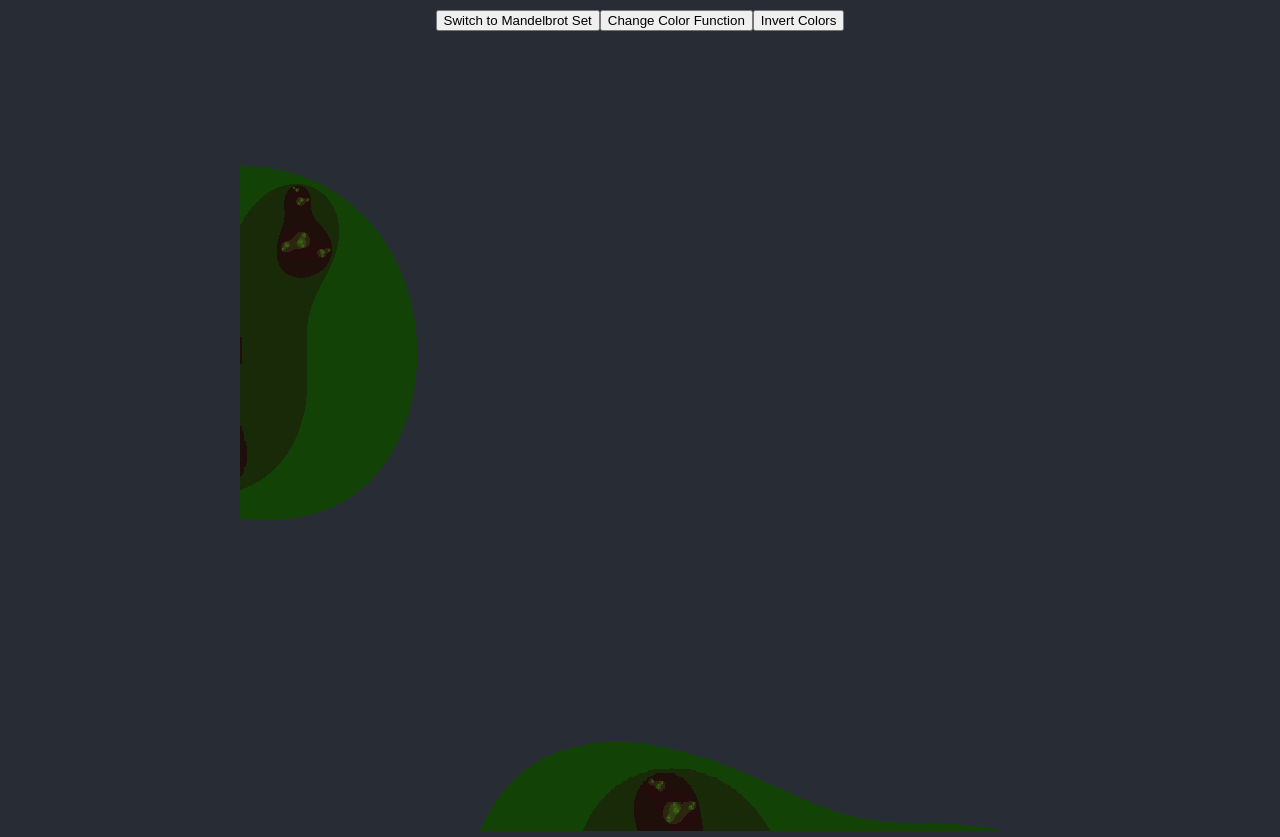
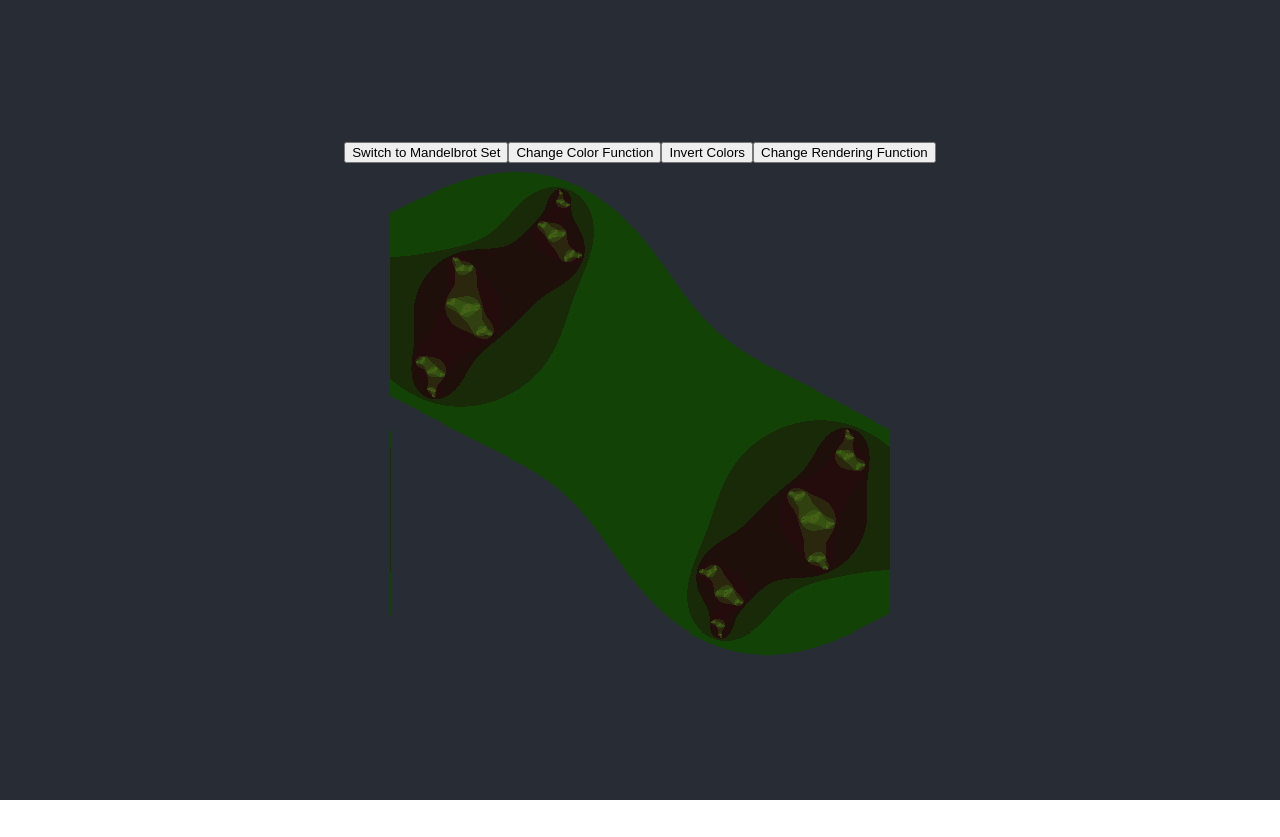
Before and after one commit to will-murray/Portfolio-Website, a React (Create React App) app: page / in a window 1280 px wide. After the commit the page ends 800 px from the top, so only its background shows below. Built offline with nearby package versions, Linux system fonts and the light colour scheme.

Commit message:
added change rendering function btn

```diff
--- a/package.json
+++ b/package.json
@@ -8,7 +8,9 @@
     "@testing-library/react": "^16.3.0",
     "@testing-library/user-event": "^13.5.0",
     "react": "^19.2.3",
+    "react-dev-tools": "^0.0.1",
     "react-dom": "^19.2.3",
+    "react-range-slider-input": "^3.3.2",
     "react-scripts": "5.0.1",
     "web-vitals": "^2.1.4"
   },
--- a/src/App.js
+++ b/src/App.js
@@ -10,8 +10,7 @@ function App() {
         <FractalApp/>
 
       </header>
-      <body className="App-body">
-      </body>
+
     </div>
   );
 }
--- a/src/fractalLIB/FractalCanvas.js
+++ b/src/fractalLIB/FractalCanvas.js
@@ -1,25 +1,25 @@
 import { useRef, useState, useEffect } from "react";
 import Complex from "./Complex.js";
 import * as Conversion from "./Conversion.js";
-import selectFunction from "./functionSet.js";
 import { ColoringFunctionManager } from "./ColoringFunctionManager.js";
+import { RenderingFunctionManager } from "./RenderingFunctionManager.js";
 
-function FractalCanvas({mode,coloringFunctionManager,redraw,setRedraw}) {
+function FractalCanvas(
+  {mode,coloringFunctionManager,redraw,setRedraw, maxSeqLength, renderingFunctionManager}
+) {
   // Canvas level params
   const canvasRef = useRef(null);
-  const MAXSEQLENGTH = 200;
-  const size = 800;
+  const size = 500;
   const span = 1;
-  const origin = [0.5, 0.5];
+  const origin = [0, 0];
   const inc = span / size;
-  const fns = useRef(selectFunction(0));
+
 
   const [cursX,setCursx] = useState(0);
   const [cursY,setCursy] = useState(0);
   //Coloring functions manager - this needs to be shared with the 3D colorwave visualizer
 
   const linearIndex = (x, y) => y * size * 4 + 4 * x;
-
   const juliaSet = (x, y) => {
 
     setCursx(x);
@@ -39,7 +39,7 @@ function FractalCanvas({mode,coloringFunctionManager,redraw,setRedraw}) {
         let result = sequenceLengthIter(z, c, 0);
         let px = Conversion.complexToPixels(i, j, span, size, origin);
 
-        if (result < MAXSEQLENGTH) {
+        if (result < maxSeqLength) {
           let col = coloringFunctionManager.current.eval(result);
           let a = 255;
           let l1 = linearIndex(px[0], px[1]);
@@ -84,7 +84,7 @@ function FractalCanvas({mode,coloringFunctionManager,redraw,setRedraw}) {
         let c = new Complex(i, j);
         let result = sequenceLengthIter(new Complex(0, 0), c, 0);
 
-        if (result != MAXSEQLENGTH) {
+        if (result !== maxSeqLength) {
           let px = Conversion.complexToPixels(i, j, span, size, origin);
           let k = linearIndex(px[0], px[1]);
 
@@ -101,18 +101,19 @@ function FractalCanvas({mode,coloringFunctionManager,redraw,setRedraw}) {
   };
 
   const sequenceLengthIter = (z, c, iteration) => {
-    while (z.magnitude() < 2 && iteration < MAXSEQLENGTH) {
-      fns.current(z);
+    while (z.magnitude() < 2 && iteration < maxSeqLength) {
+      renderingFunctionManager.current.eval(z);
+
       z.plus(c);
       iteration++;
     }
-    return iteration > MAXSEQLENGTH || iteration < 3 ? MAXSEQLENGTH : iteration;
+    return iteration > maxSeqLength || iteration < 3 ? maxSeqLength : iteration;
   };
 
   useEffect(() => {
     if (mode === 0) juliaSet(cursX, cursY);
     else mandelbrotSet();
-  }, [mode,redraw]);
+  }, [mode,redraw,cursX,cursY]);
 
   return (
     <canvas
@@ -132,7 +133,17 @@ function FractalCanvas({mode,coloringFunctionManager,redraw,setRedraw}) {
 }
 
 
-function FractalController({ mode, setMode, coloringFunctionManager,redraw,setRedraw }) {
+function FractalController({
+  mode,
+  setMode,
+  coloringFunctionManager,
+  redraw,
+  setRedraw,
+  maxSeqLength,
+  setMaxSeqLength,
+  renderingFunctionManager,
+}) {
+
   const changeMode = () => {
     setMode((prev) => (prev + 1) % 2);
   };
@@ -147,8 +158,20 @@ function FractalController({ mode, setMode, coloringFunctionManager,redraw,setRe
     setRedraw((prev) => prev + 1);
   }
 
+  const changeMaxSeqLength = (newSeqLength) => {
+    setMaxSeqLength((prev) => prev + 1)
+  }
+
+  const changeRenderingFunction = () =>{
+    renderingFunctionManager.current.next_state()
+    setRedraw((prev) => prev + 1);
+
+
+  }
+
   return (
     <div>
+
       <button onClick={changeMode}>
         Switch to {mode === 0 ? "Mandelbrot" : "Julia"} Set
       </button>
@@ -158,6 +181,10 @@ function FractalController({ mode, setMode, coloringFunctionManager,redraw,setRe
       <button onClick={invertColor}>
         Invert Colors
       </button>
+      <button onClick={changeRenderingFunction}>
+        Change Rendering Function
+      </button>
+
     </div>
   );
 }
@@ -167,14 +194,31 @@ function FractalApp() {
   const [mode, setMode] = useState(0);
   const [redraw, setRedraw] = useState(0);
   const coloringFunction = useRef(new ColoringFunctionManager());
+  const [maxSeqLength, setMaxSeqLength] = useState(20)
+  const renderingFunctionManager = useRef(new RenderingFunctionManager());
 
-  console.log("FractalApp coloringFunction:", coloringFunction);
 
 
   return (
     <div>
-      <FractalController mode={mode} setMode={setMode} redraw={redraw} setRedraw={setRedraw} coloringFunctionManager={coloringFunction}/>
-      <FractalCanvas mode={mode} redraw={redraw} setRedraw={setRedraw}  coloringFunctionManager={coloringFunction} />
+      <FractalController
+        mode={mode}
+        setMode={setMode}
+        redraw={redraw}
+        setRedraw={setRedraw}
+        coloringFunctionManager={coloringFunction}
+        maxSeqLength={maxSeqLength}
+        setMaxSeqLength={setMaxSeqLength}
+        renderingFunctionManager={renderingFunctionManager}
+
+      />
+      <FractalCanvas
+        mode={mode}
+        redraw={redraw}
+        coloringFunctionManager={coloringFunction}
+        maxSeqLength={maxSeqLength}
+        renderingFunctionManager={renderingFunctionManager}
+      />
     </div>
   );
 }
--- /dev/null
+++ b/src/fractalLIB/RenderingFunctionManager.js
@@ -0,0 +1,54 @@
+
+class RenderingFunctionManager{
+
+    constructor(){
+
+
+        this.fset = {
+            0 : function mandlebrot(z){
+                const real = z.real
+                z.real = real**2 - z.img**2
+                z.img = 2*real*z.img
+
+            },
+
+            1 : function modular(z){
+                const real = z.real
+                z.real = Math.sin(real**2 * real**5) % 23
+                z.img = 2*(real*z.img)
+            },
+
+            2: function cosine(z){
+                const real = z.real
+                z.real =Math.cos(2* real**2 +z.img**2)
+                z.img = Math.E**Math.sin(z.img * z.real)
+            }
+            ,
+            3: function toad(z){
+                const real = z.real
+                z.real = Math.sin(13*real);
+                if(real < 0){
+                    real *=-1
+
+                }
+            }
+        }
+        this.state = 0
+        this.num_functions = Object.keys(this.fset).length
+        this.current_fns = this.fset[this.state]
+
+
+
+    }
+    next_state(){
+        this.state = (this.state + 1 ) % (this.num_functions - 1)
+
+        this.current_fns = this.fset[this.state]
+    }
+
+    eval(z){
+        this.current_fns(z)
+    }
+}
+
+export {RenderingFunctionManager}
--- a/src/fractalLIB/functionSet.js
+++ /dev/null
@@ -1,35 +0,0 @@
-
-let fSet = {
-    0 : function mandlebrot(z){
-        let real = z.real
-        z.real = real**2 - z.img**2
-        z.img = 2*real*z.img
-
-
-    },
-    1 : function modular(z){
-        let real = z.real
-        z.real = Math.sin(real**2 * real**5) % 23
-        z.img = 2*(real*z.img)
-
-    },
-
-    2: function cosine(z){
-        let real = z.real
-        z.real =Math.cos(2* real**2 +z.img**2)
-        z.img = Math.E**Math.sin(z.img * z.real)
-    }
-    ,
-    3: function toad(z){
-        let real = z.real
-        z.real = Math.sin(13*real);
-        if(real < 0){
-            real *=-1
-
-        }
-    }
-}
-
-export default function selectFunction(idx){
-    return fSet[idx];
-}
```
Also changed, not shown: src/fractalLIB/realtime.js (deleted, +0 -63 lines), 1 other file (tests, documents, lock files or other folders).
